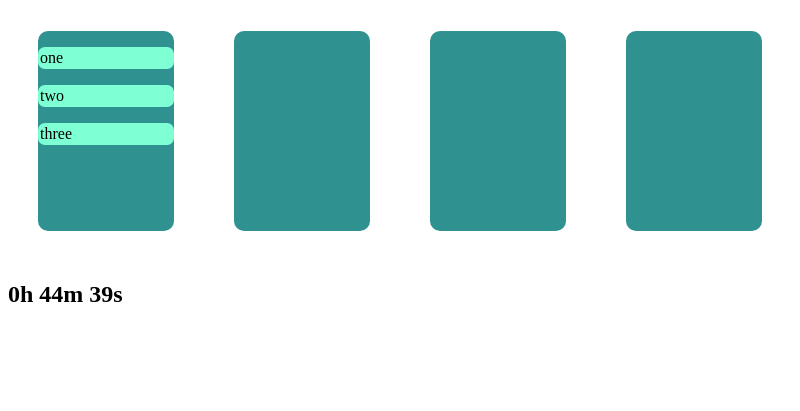
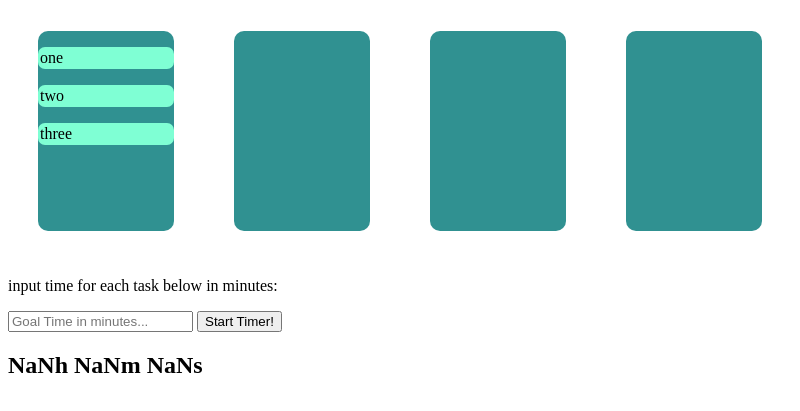
Before and after one commit to Kanyin24/FeelingTasky, an Electron app: page views/dragBar.html in a window 800 px wide. Shown: the part 105-516 px from the top of the page. Drawn offline with Linux system fonts and the light colour scheme.

Commit message:
added starting button design no logic yet

```diff
--- a/js/main.js
+++ b/js/main.js
@@ -108,10 +108,26 @@ function ArrayWork(Array1, Array2, Array3)
     {
         Count = Array1[Math.floor(Math.random() * 4];
     }  */
+
+
+
 }
 
+
+
 //TIMER
-var countDownDate = new Date("July 3, 2021").getTime();
+
+ let inputTime;
+function addTimeInput(){
+
+  inputTime = document.getElementById('time').value * 60 * 60 * 1000;
+
+}
+ // add event listener for timer button
+ document.getElementById('setTime').addEventListener('click', addTimeInput);
+
+// make starting count time by adding input
+var countDownTime = new Date().getTime() + inputTime;
 
 // Update the count down every 1 second
 var timeLeft = setInterval(function() {
@@ -120,10 +136,10 @@ var timeLeft = setInterval(function() {
   var now = new Date().getTime();
 
   // Find the distance between now and the count down date
-  var timeRemaining = countDownDate - now;
+  var timeRemaining = countDownTime - now;
 
   // Time calculations for days, hours, minutes and seconds
-  var hours = Math.floor((timeRemaining % (1000 * 60 * 60 * 24)) / (1000 * 60 * 60));
+  var hours = Math.floor((timeRemaining % (1000 * 60 * 60)) / (1000 * 60 * 60));
   var minutes = Math.floor((timeRemaining % (1000 * 60 * 60)) / (1000 * 60));
   var seconds = Math.floor((timeRemaining % (1000 * 60)) / 1000);
 
--- a/views/dragBar.html
+++ b/views/dragBar.html
@@ -26,9 +26,14 @@
     </div>
    </div>
 
-   <script src="../js/index.html"></script>
+<p>input time for each task below in minutes: </p>
+<input type="number", id="time", placeholder="Goal Time in minutes...">
+<button id="setTime" class="setBtn">Start Timer!</button>
+
+<script src="../js/index.html"></script>
    <script src="../js/main.js"></script>
 
    <h2 id="countdown"> TIMER! </h2>
+
   </body>
 </html>
```
